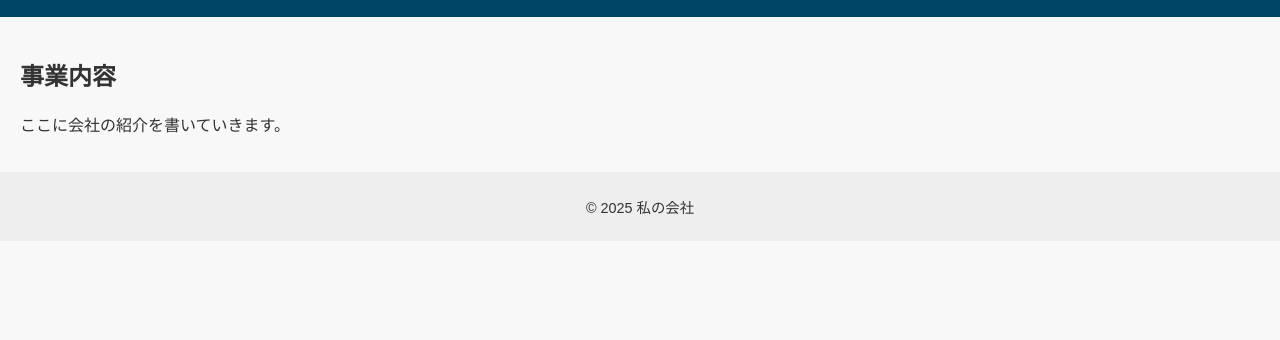
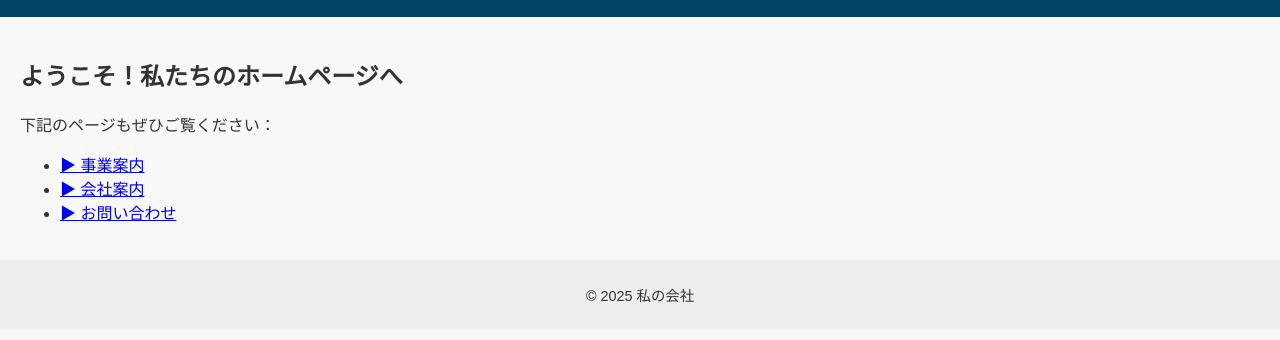
Before and after one commit to smile-partners/my-website, a plain HTML site: page index.html in a window 1280 px wide. Shown: the part 136-476 px from the top of the page. Drawn offline with Linux system fonts and the light colour scheme.

Commit message:
Add files via upload

```diff
--- a/index.html
+++ b/index.html
@@ -16,9 +16,16 @@
   </header>
 
   <main>
-    <h2>事業内容</h2>
-    <p>ここに会社の紹介を書いていきます。</p>
+    <h2>ようこそ！私たちのホームページへ</h2>
+    <p>下記のページもぜひご覧ください：</p>
+
+    <ul>
+        <li><a href="business.html">▶ 事業案内</a></li>
+        <li><a href="company.html">▶ 会社案内</a></li>
+        <li><a href="contact.html">▶ お問い合わせ</a></li>
+    </ul>
   </main>
+
 
   <footer>
     <p>&copy; 2025 私の会社</p>
```
